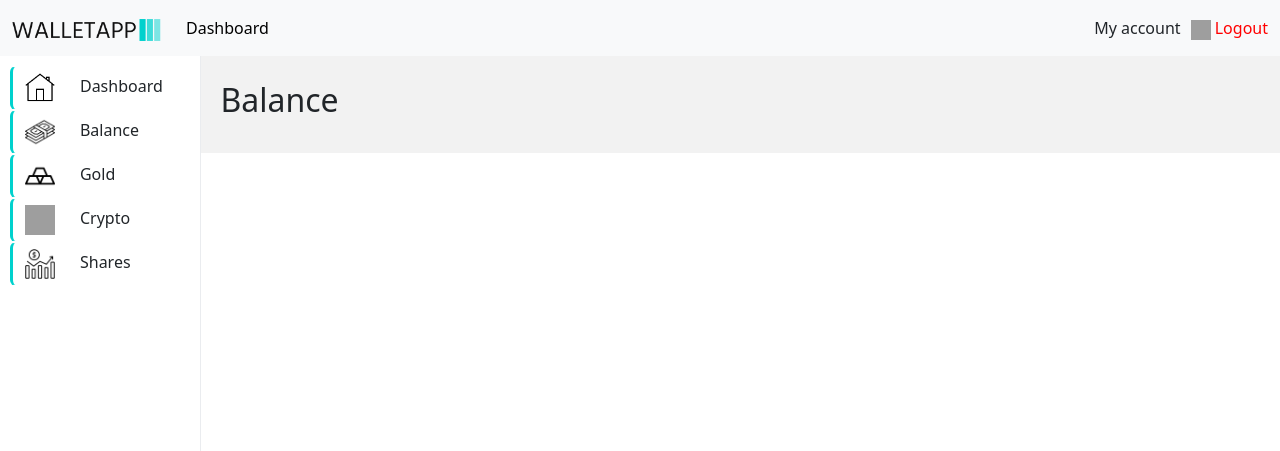
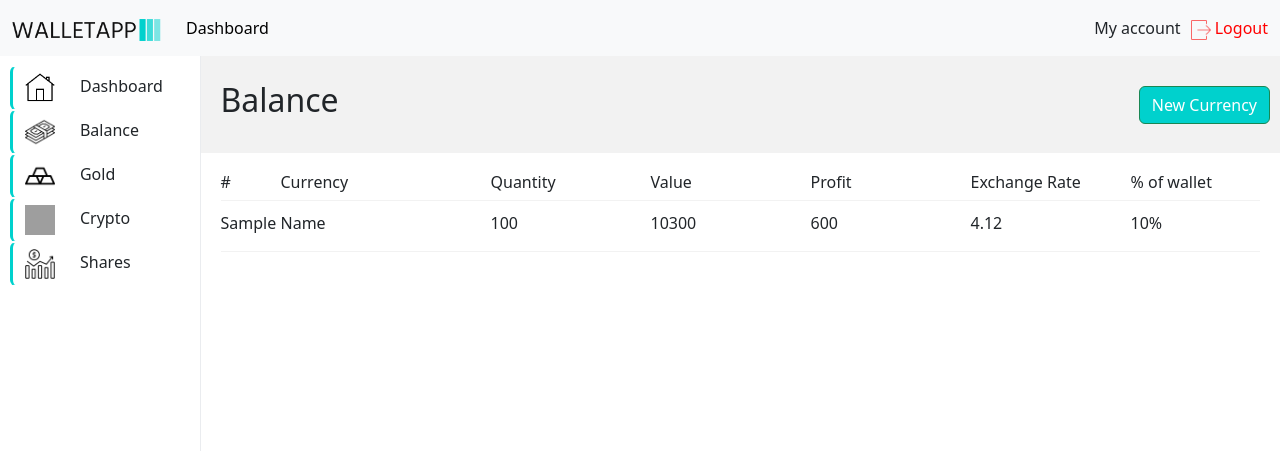
Before and after one commit to PrzemekBort/web_walletapp, a Django app: template main/templates/main/balance.html in a window 1280 px wide. Shown: the top 451 px of the page. Run offline with Django 4.2, Linux system fonts and the light colour scheme; the template is opened without the code that fills it: most values are stand-ins (such as "Sample title", 1, 10 or a date in 2020); grey boxes are pictures that could not be loaded.

Commit message:
- add item list header - fixed dashboard.css: style impact on all .btn instead of sidebar .btn

```diff
--- a/main/static/css/dashboard.css
+++ b/main/static/css/dashboard.css
@@ -30,9 +30,8 @@
     border-left: 3px solid #00d1cd;
 }
 
-.sidebar .btn:hover, .btn:focus{
+.sidebar .btn:hover {
     background-color: #F2F2F2;
-    border-left: 3px solid #00d1cd;
 }
 
 .sidebar .btn:active{
--- a/main/templates/main/balance.html
+++ b/main/templates/main/balance.html
@@ -1,9 +1,62 @@
 {% extends 'main/dashboard.html'%}
 
-{% block dashboard-name%}Balance{% endblock %}
 
-{% block dashboard-bar %}
+
+{% block page-bar-name %}Balance{% endblock %}
+
+{% block page-bar-content %}
+    <style>
+        .page-bar-content {
+            display: flex;
+            align-items: center;
+            justify-content: flex-end;
+            width: 100%;
+            margin-right: 10px;
+        }
+
+        .page-bar-content .btn {
+            background-color: #00d1cd;
+        }
+
+        .currency-list-header,
+        .currency-list-element {
+            display: flex;
+            flex-direction: row;;
+            border-bottom: 1px solid #F2F2F2;
+        }
+        .currency-list-header h6,
+        .currency-list-element p {
+            margin-right: 10px;
+        }
+
+    </style>
+
+    <div class="page-bar-content">
+        <button type="submit" class="btn btn-success">New Currency</button>
+    </div>
 {% endblock %}
 
 {% block main-content %}
+    <div class="ballance-content" style="margin: 20px;">
+        <div class="currency-list-header">
+            <h6 style="width: 50px;">#</h6>
+            <h6 style="width: 200px;">Currency</h6>
+            <h6 style="width: 150px;">Quantity</h6>
+            <h6 style="width: 150px;">Value</h6>
+            <h6 style="width: 150px;">Profit</h6>
+            <h6 style="width: 150px;">Exchange Rate</h6>
+            <h6 style="width: 100px;">% of wallet</h6>
+        </div>
+        <div class="currency-list-content">
+            <div class="currency-list-element" style="margin-top: 10px;">
+                <p style="width: 50px;">{{n}}</p>
+                <p style="width: 200px;">Name</p>
+                <p style="width: 150px;">100</p>
+                <p style="width: 150px;">10300</p>
+                <p style="width: 150px;">600</p>
+                <p style="width: 150px;">4.12</p>
+                <p style="width: 100px;">10%</p>
+            </div>
+        </div>
+    </div>
 {% endblock %}
--- a/main/templates/main/dashboard.html
+++ b/main/templates/main/dashboard.html
@@ -7,9 +7,9 @@
     <meta charset="UTF-8">
 
     <link href="https://cdn.jsdelivr.net/npm/bootstrap@5.3.1/dist/css/bootstrap.min.css" rel="stylesheet" integrity="sha384-4bw+/aepP/YC94hEpVNVgiZdgIC5+VKNBQNGCHeKRQN+PtmoHDEXuppvnDJzQIu9" crossorigin="anonymous">
+    <link rel="stylesheet" type="text/css" href="{% static 'css/dashboard.css' %}" />
 
     <title>{% block title %}WalletApp{% endblock %}</title>
-    <link rel="stylesheet" type="text/css" href="{% static 'css/dashboard.css' %}" />
 
 </head>
 <body>
@@ -87,9 +87,10 @@
         <div class="main-content">
             <div class="dashboard-name">
                 <div style="width: 150px; margin-right: 50px;">
-                    <h2>{% block dashboard-name%}Dashboard{% endblock %}</h2>
+                    <h2>{% block page-bar-name%}Dashboard{% endblock %}</h2>
                 </div>
-                {% block dashboard-bar %}
+
+                {% block page-bar-content %}
                     <div id="user-data">
                         <h6 style="margin-bottom: 0px;">User ID</h6>
                         <p style="margin-bottom: 0px;">{{user.id}}</p>
@@ -99,6 +100,7 @@
                         <p style="margin-bottom: 0px;">{{user.username}}</p>
                     </div>
                 {% endblock %}
+
             </div>
 
             {% block main-content %}
```
Also changed, not shown: db.sqlite3, main/static/icons/logout.png (added).
